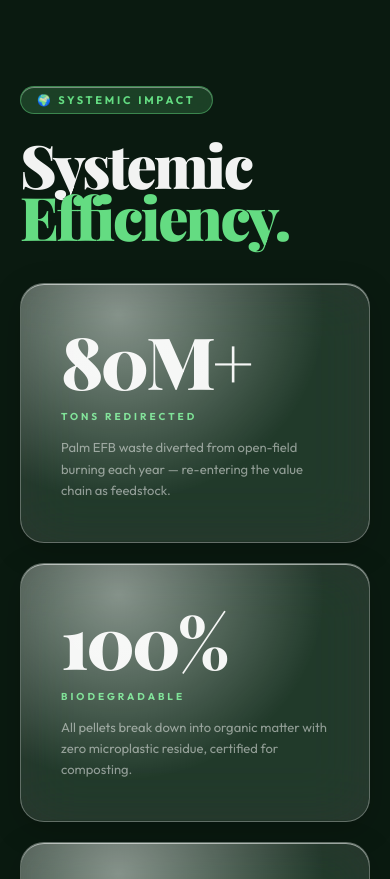
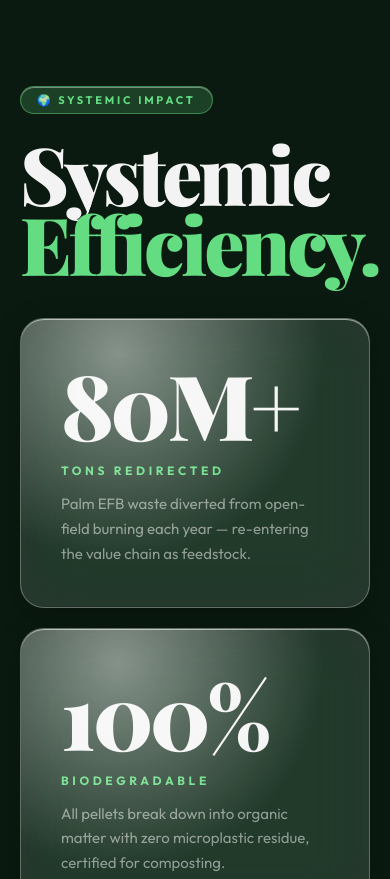
Before and after one commit to POKUNZ/PitchDeckPalmPlastic, a plain HTML site: page index.html in a window 390 px wide. Shown: the part 1180-2059 px from the top of the page. Drawn offline with nearby package versions, Linux system fonts and the light colour scheme; a web font is replaced by a local one.

Commit message:
Update font sizes in index.html for better layout
Updated font sizes for stat values, keys, and descriptions in the CSS. Adjusted the section title font size for better responsiveness.

```diff
--- a/index.html
+++ b/index.html
@@ -239,14 +239,14 @@
   @media(max-width:768px){ .stats-grid{ grid-template-columns:1fr; } }
   .stat-card { padding:40px; display:flex; flex-direction:column; gap:14px; }
   .stat-value {
-    font-family:var(--font-serif); font-size:72px; font-weight:900;
+    font-family:var(--font-serif); font-size:90px; font-weight:900;
     letter-spacing:-0.04em; line-height:1; color:var(--white-95);
   }
   .stat-key {
-    font-size:10px; font-weight:700; letter-spacing:0.3em; text-transform:uppercase;
+    font-size:12px; font-weight:700; letter-spacing:0.3em; text-transform:uppercase;
     color: var(--green-bright);
   }
-  .stat-desc { font-size:13px; line-height:1.65; color:var(--white-50); }
+  .stat-desc { font-size:15px; line-height:1.65; color:var(--white-50); }
 
   .process-row { display:grid; grid-template-columns:repeat(4,1fr); gap:14px; margin-top:20px; }
   @media(max-width:768px){ .process-row{ grid-template-columns:repeat(2,1fr); } }
@@ -462,7 +462,7 @@
     <div class="section-label fade-in">
       <span class="glass-pill">🌍 Systemic Impact</span>
     </div>
-    <h2 class="section-title fade-in" style="margin-top:24px;">
+    <h2 class="section-title fade-in" style="margin-top:24px; font-size:clamp(80px, 10vw, 140px);">
       Systemic<br><span>Efficiency.</span>
     </h2>
 
```
